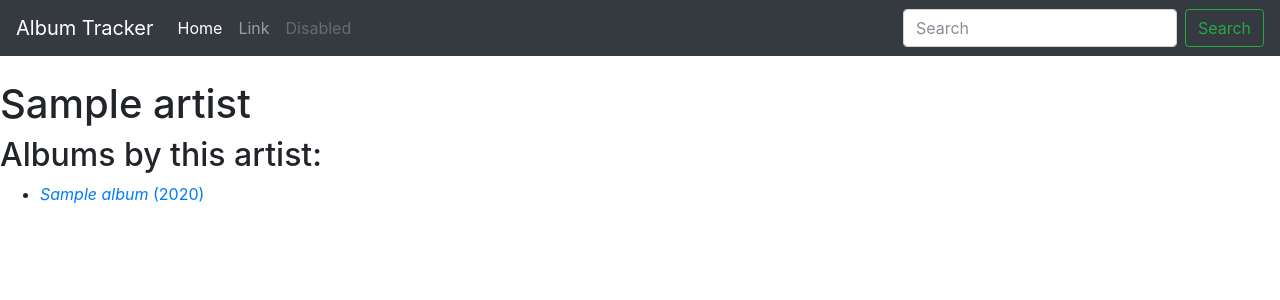
After one commit to sierracodes/music-tracker, a Django app: a page that uses mutrack/tracker/templates/tracker/artist_detail.html in a window 1280 px wide. The commit adds this page. Shown: the top 300 px of the page. Run offline with Django 3.2, Linux system fonts and the light colour scheme; tables that the repository leaves empty hold one stand-in row (values such as "Sample post"); some libraries are stand-ins or nearby versions.

Commit message:
Add artist detail view and link between artist and album views

```diff
--- a/mutrack/tracker/models.py
+++ b/mutrack/tracker/models.py
@@ -56,6 +56,9 @@ class Artist(models.Model):
     def __str__(self):
         return self.name
 
+    def quoted_name(self):
+        return quote_plus(self.name)
+
     class Meta:
         ordering = ('name',)
 
@@ -78,11 +81,8 @@ class Album(models.Model):
     def artist_name(self):
         return self.artist.name
 
-    def quoted_album_name(self):
+    def quoted_name(self):
         return quote_plus(self.name)
-
-    def quoted_artist_name(self):
-        return quote_plus(self.artist.name)
 
     class Meta:
         unique_together = ('name', 'artist')
--- a/mutrack/tracker/templates/tracker/album_detail.html
+++ b/mutrack/tracker/templates/tracker/album_detail.html
@@ -1,7 +1,7 @@
 {% extends "tracker/base-bootstrap.html" %}
 
 {% block title %}o hai{% endblock %}
-{% block h1 %}{{ album.name }}{% endblock %}
+{% block h1 %}<i>{{ album.name }}</i>{% endblock %}
 
 
 {% block body-content %}
@@ -9,9 +9,10 @@
 
   <li>Artist: {{ album.artist.name }}</li>
   <li>Year: {{ album.year }}</li>
-
   <li><a href={{ youtube_search_link }} target=_blank rel="noopener noreferrer">
     Search on YouTube</a></li>
 
 </ul>
+<a href="{% url 'tracker:artist' album.artist.quoted_name %}">
+  All albums by this artist</a>
 {% endblock %}
--- /dev/null
+++ b/mutrack/tracker/templates/tracker/artist_detail.html
@@ -0,0 +1,15 @@
+{% extends "tracker/base-bootstrap.html" %}
+
+{% block title %}o hai{% endblock %}
+{% block h1 %}{{ artist.name }}{% endblock %}
+
+
+{% block body-content %}
+<h2>Albums by this artist:</h2>
+<ul>
+  {% for album in albums_by_artist %}
+  <li><a href="{% url 'tracker:album' artist.quoted_name album.quoted_name %}">
+    <i>{{ album.name }}</i> ({{album.year}})</a></li>
+  {% endfor %}
+</ul>
+{% endblock %}
--- a/mutrack/tracker/urls.py
+++ b/mutrack/tracker/urls.py
@@ -5,5 +5,6 @@ from . import views
 app_name = 'tracker'
 urlpatterns = [
     url(r'^$', views.IndexView.as_view(), name='index'),
+    url(r'^artist/(?P<artist_name>[^/\s]+)', views.ArtistView.as_view(), name='artist'),
     url(r'^album/(?P<artist_name>[^/\s]+)/(?P<album_name>[^/\s]+)', views.AlbumView.as_view(), name='album')
 ]
--- a/mutrack/tracker/views.py
+++ b/mutrack/tracker/views.py
@@ -3,7 +3,7 @@ from urllib.parse import quote_plus, unquote_plus
 
 from django.views import generic
 
-from .models import Album
+from .models import Album, Artist
 
 # Views
 
@@ -19,6 +19,8 @@ class IndexView(generic.ListView):
 
 
 class AlbumView(generic.DetailView):
+    """Detail view for an individual album.
+    """
     model = Album
 
     def get_object(self):
@@ -43,11 +45,34 @@ class AlbumView(generic.DetailView):
         context = super(AlbumView, self).get_context_data(**kwargs)
 
         querystr = '{album}+{artist}'.format(
-            album=self.kwargs["album_name"], artist=self.kwargs["artist_name"])
+            album=self.kwargs['album_name'], artist=self.kwargs['artist_name'])
 
         youtube_search_link = (f'https://www.youtube.com/results?search_query='
                                f'{querystr}')
-
         context['youtube_search_link'] = youtube_search_link
 
         return context
+
+
+class ArtistView(generic.DetailView):
+    model = Artist
+
+    def get_object(self):
+        """Get the object we're looking for, using the artist name.
+        """
+        artist_name = unquote_plus(self.kwargs['artist_name'])
+        super_qset = super(ArtistView, self).get_queryset()
+        filterset = super_qset.filter(name__iexact=artist_name)
+
+        return filterset[0]
+
+    def get_context_data(self, **kwargs):
+        """Get context data for the view.
+        """
+        # Call super
+        context = super(ArtistView, self).get_context_data(**kwargs)
+
+        context['albums_by_artist'] = Album.objects.filter(
+            artist__name__iexact=unquote_plus(self.kwargs['artist_name']))
+
+        return context
```
Also changed, not shown: mutrack/tracker/templates/tracker/index.html (+5 -5 lines).
